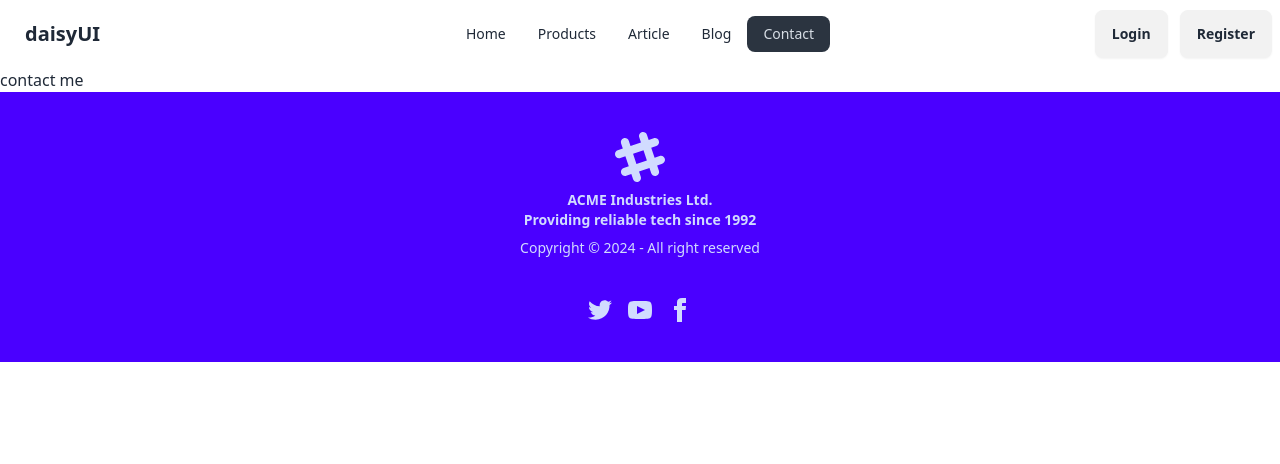
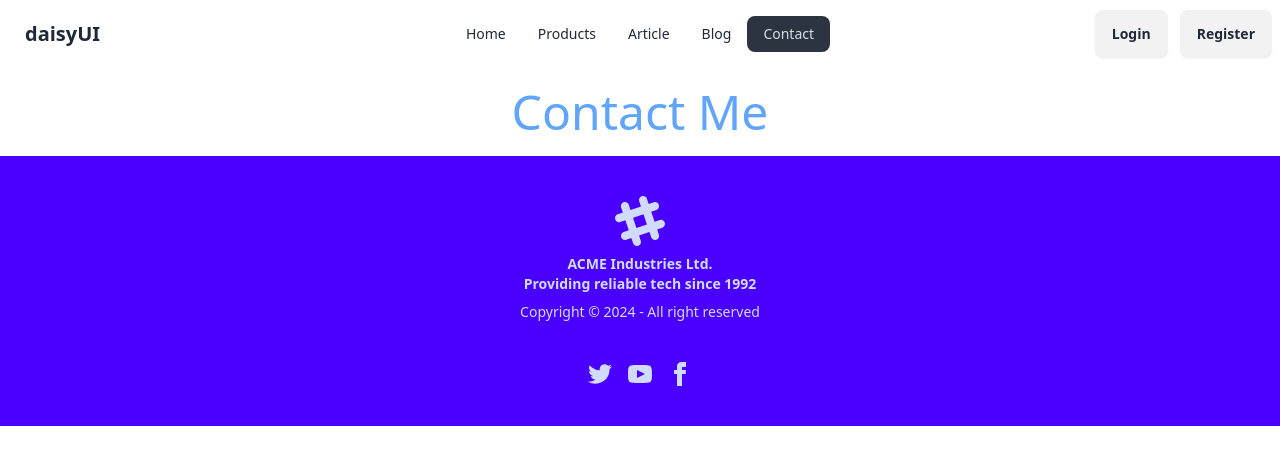
Before and after one commit to izazahmed0177/cakeHouseGtTask2024, a React (Vite) app: page /contact in a window 1280 px wide. Shown: the top 464 px of the page. Built offline with nearby package versions, Linux system fonts and the light colour scheme; no server answers.

Commit message:
modul6 start

```diff
--- a/src/pages/Contact.jsx
+++ b/src/pages/Contact.jsx
@@ -3,7 +3,7 @@
 export default function Contact() {
   return (
     <div>
-    <p>contact me</p>
+    <p className="text-5xl text-center text-blue-400 py-5">Contact Me</p>
 
     </div>
   )
```
